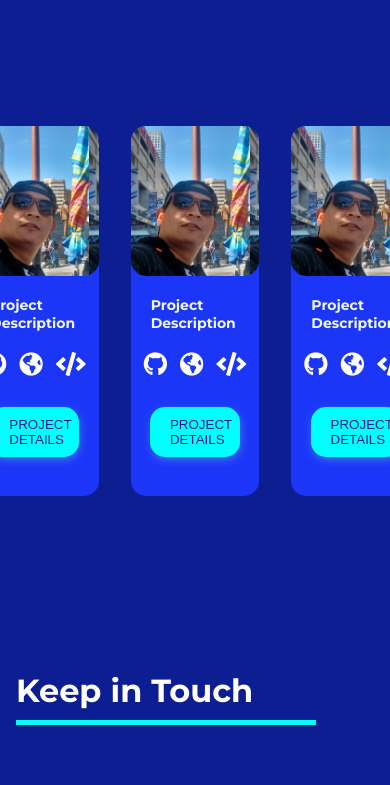
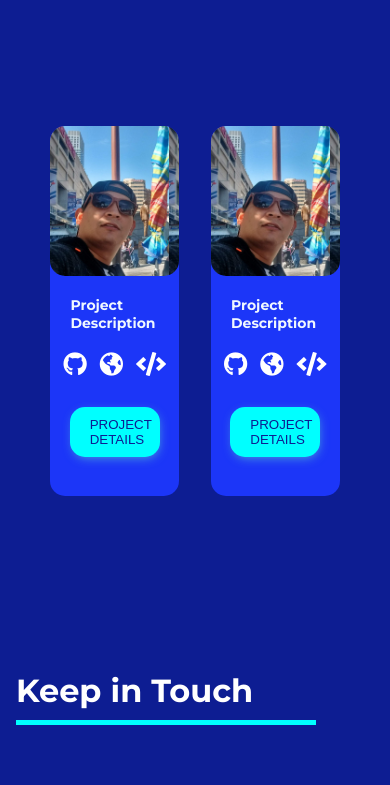
Before and after one commit to mariovg29/mariovg29.github.io, a plain HTML site: page index.html in a window 390 px wide. Shown: the part 3020-3805 px from the top of the page. Drawn offline with Linux system fonts and the light colour scheme.

Commit message:
quitar div project

```diff
--- a/css/styles.css
+++ b/css/styles.css
@@ -286,6 +286,7 @@ body {
 
 
 
+
 @media screen and (max-width:600px) {
 
   .menu{
@@ -295,11 +296,11 @@ body {
     display:flow-root;
   }
   .card{
-  width: 100px;
+  width: 150vw;
   height: 170px;
   }
 }
-@media screen and (max-width:430px) {
+@media screen and (max-width:450px) {
 
   .menu{
     width: 100%;
@@ -307,6 +308,13 @@ body {
   .navbar{
     display:-moz-popup;
   }
+  .card{
+    width: 70px;
+    height: 170px;
+    }
+    .container{
+      display: block;
+    }
 
 }
 @media screen and (max-width:850px) {
@@ -340,7 +348,7 @@ body {
 
   }
   .card{
-  width: 150px;
+  width: 200px;
   height: 370px;
 
   }
--- a/index.html
+++ b/index.html
@@ -117,38 +117,6 @@
                                     Project Details
                                 </a>
                             </button>
-
-                        </div>
-
-
-
-                    </div>
-                    <div class="card">
-                        <div class="card_img">
-
-                        </div>
-                        <div class="card_title">
-                            <h2>Project Description</h2>
-                        </div>
-                        <div class="card_project_links">
-                            <a href="">
-                                <i class="fab fa-github"></i>
-
-                            </a>
-                            <a href="">
-                                <i class="fas fa-globe-americas"></i>
-                            </a>
-                            <a href="">
-                                <i class="fas fa-code"></i>
-                            </a>
-
-                        </div>
-                        <div class="project_details_content">
-                            <button class="project_details download-cv">
-                                <a href="" target="_blank">
-                                    Project Details
-                                </a>
-                            </button>
                         </div>
 
 
```
